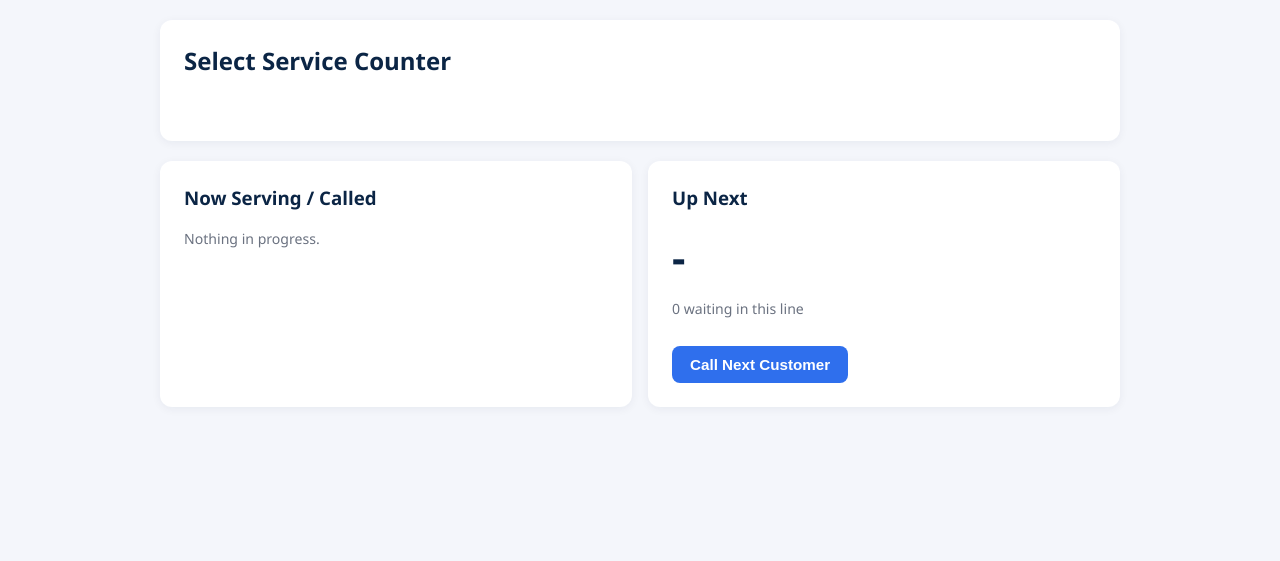
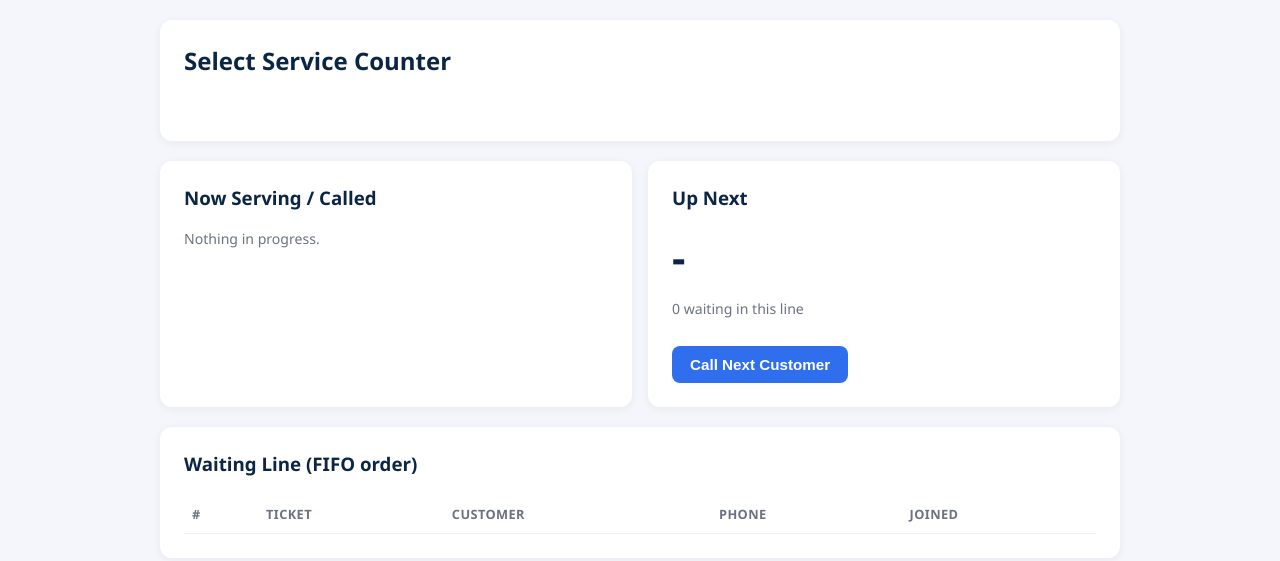
Before and after one commit to nforfavour/SmartBank-Queue-Management-System, a plain HTML site: page frontend/staff.html in a window 1280 px wide. Shown: the part 63-624 px from the top of the page. Drawn offline with Linux system fonts and the light colour scheme.

Commit message:
FIFO order table done

```diff
--- a/frontend/staff.html
+++ b/frontend/staff.html
@@ -33,7 +33,23 @@
                 <button class="btn" id="callNextBtn"> Call Next Customer</button>
             </div>
         </div>
+        <div class="card">
+            <h3>Waiting Line (FIFO order)</h3>
+            <table>
+                <thead>
+                    <tr>
+                        <th>#</th>
+                        <th>Ticket</th>
+                        <th>Customer</th>
+                        <th>Phone</th>
+                        <th>Joined</th>
+                    </tr>
+                </thead>
+                    <tbody id="waitingBody"></tbody>
+            </table>
+        </div>
     </div>
+
 
 
 
```
